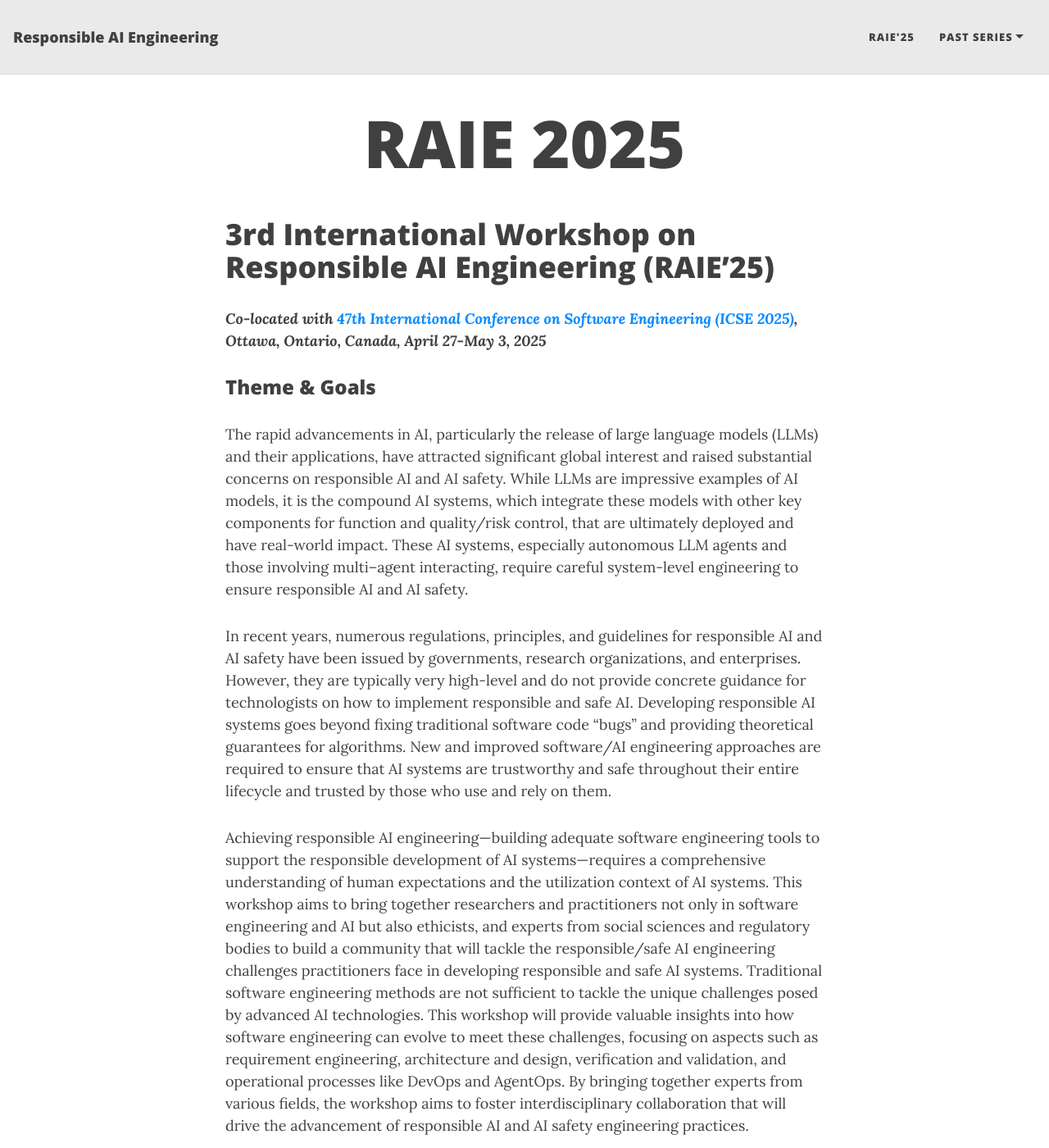
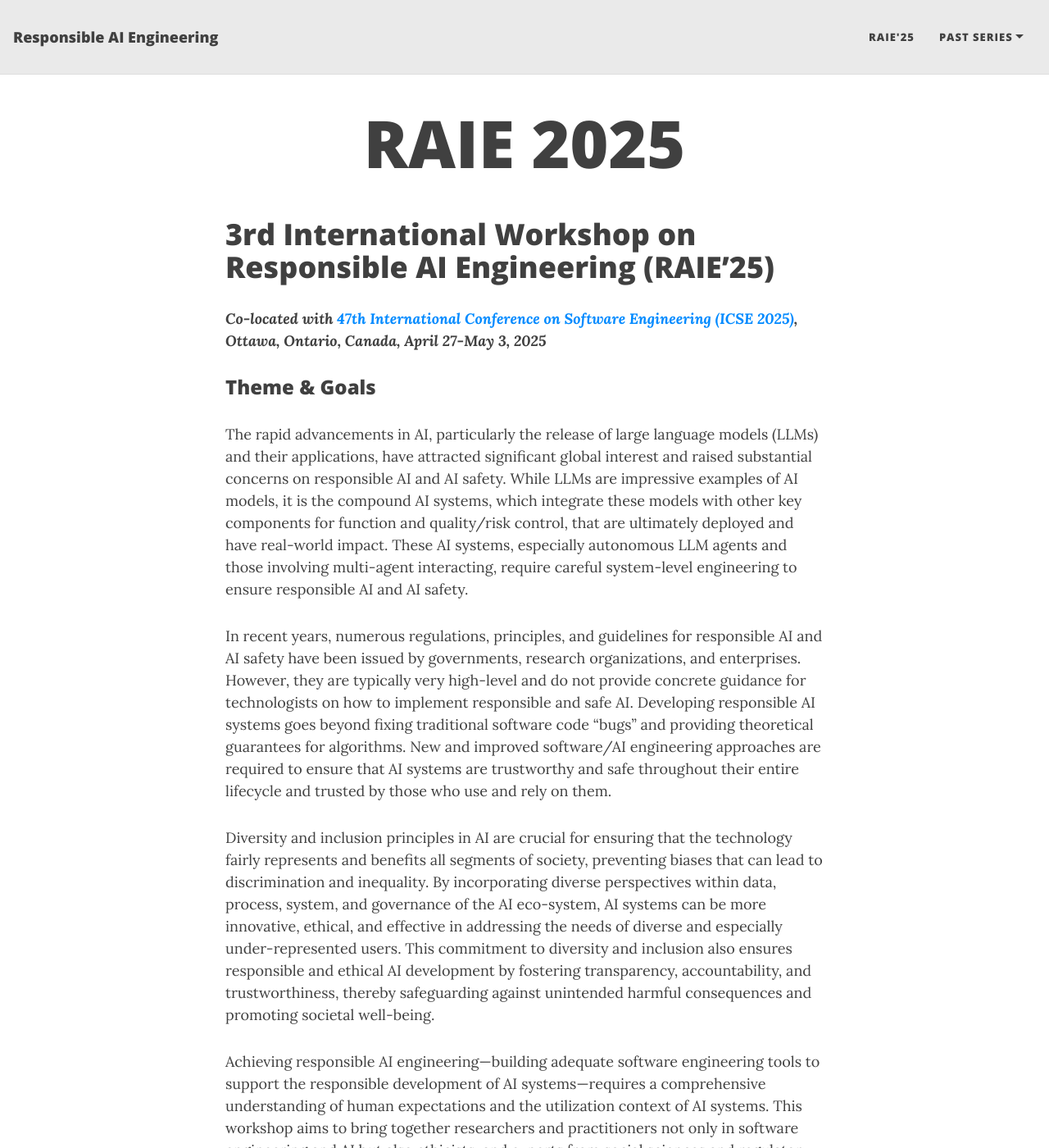
Before and after one commit to RAIEngineering/AIEng-Series, a Jekyll site: the page built from RAIE2025.md, in a window 1280 px wide and 1400 px high. Shown: the whole window at 82% size. Built offline with Jekyll 4.4.1, drawn with Linux system fonts in a browser that asks for light colours; nearby versions of some CDN libraries; some of the changed text lies outside the part shown.

Commit message:
Update RAIE2025.md

```diff
--- a/RAIE2025.md
+++ b/RAIE2025.md
@@ -11,9 +11,11 @@
 
 ### Theme & Goals
 
-The rapid advancements in AI, particularly the release of large language models (LLMs) and their applications, have attracted significant global interest and raised substantial concerns on responsible AI and AI safety. While LLMs are impressive examples of AI models, it is the compound AI systems, which integrate these models with other key components for function and quality/risk control, that are ultimately deployed and have real-world impact. These AI systems, especially autonomous LLM agents and those involving multi--agent interacting, require careful system-level engineering to ensure responsible AI and AI safety.
+The rapid advancements in AI, particularly the release of large language models (LLMs) and their applications, have attracted significant global interest and raised substantial concerns on responsible AI and AI safety. While LLMs are impressive examples of AI models, it is the compound AI systems, which integrate these models with other key components for function and quality/risk control, that are ultimately deployed and have real-world impact. These AI systems, especially autonomous LLM agents and those involving multi-agent interacting, require careful system-level engineering to ensure responsible AI and AI safety.
 
 In recent years, numerous regulations, principles, and guidelines for responsible AI and AI safety have been issued by governments, research organizations, and enterprises. However, they are typically very high-level and do not provide concrete guidance for technologists on how to implement responsible and safe AI. Developing responsible AI systems goes beyond fixing traditional software code "bugs" and providing theoretical guarantees for algorithms. New and improved software/AI engineering approaches are required to ensure that AI systems are trustworthy and safe throughout their entire lifecycle and trusted by those who use and rely on them.
+
+Diversity and inclusion principles in AI are crucial for ensuring that the technology fairly represents and benefits all segments of society, preventing biases that can lead to discrimination and inequality. By incorporating diverse perspectives within data, process, system, and governance of the AI eco-system, AI systems can be more innovative, ethical, and effective in addressing the needs of diverse and especially under-represented users. This commitment to diversity and inclusion also ensures responsible and ethical AI development by fostering transparency, accountability, and trustworthiness, thereby safeguarding against unintended harmful consequences and promoting societal well-being.
 
 Achieving responsible AI engineering—building adequate software engineering tools to support the responsible development of AI systems—requires a comprehensive understanding of human expectations and the utilization context of AI systems. This workshop aims to bring together researchers and practitioners not only in software engineering and AI but also ethicists, and experts from social sciences and regulatory bodies to build a community that will tackle the responsible/safe AI engineering challenges practitioners face in developing responsible and safe AI systems. Traditional software engineering methods are not sufficient to tackle the unique challenges posed by advanced AI technologies. This workshop will provide valuable insights into how software engineering can evolve to meet these challenges, focusing on aspects such as requirement engineering, architecture and design, verification and validation, and operational processes like DevOps and AgentOps. By bringing together experts from various fields, the workshop aims to foster interdisciplinary collaboration that will drive the advancement of responsible AI and AI safety engineering practices.
 
@@ -28,17 +30,20 @@
 
 Topics of interests include, but are not limited to:
 
-- Requirement engineering for responsible AI and AI safety
-- Responsible-AI-by-design and AI-safety-by-design software architecture
-- Verification and validation for responsible AI and AI safety
-- DevOps, MLOps, LLMOps, AgentOps for ensuring responsible AI and AI safety
-- Development processes for responsible and safe AI systems
-- Responsible AI and AI safety governance, assessment tools and techniques
-- Reproducibility and traceability of AI systems
-- Trust and trustworthiness of AI systems
-- Human aspect of responsible AI and AI safety engineering
-- Responsible AI and AI safety engineering for next-generation foundation model based AI systems (e.g., LLM-based agents)
-- Case studies from certain high priority domains (e.g., financial services, science discovery, health, environment, energy)
+ - Requirement engineering for responsible AI and AI safety
+ - Responsible-AI-by-design and AI-safety-by-design software architecture
+ - Verification and validation for responsible AI and AI safety
+ - DevOps, MLOps, LLMOps, AgentOps for ensuring responsible AI and AI safety
+ - Development processes for responsible and safe AI systems
+ - Responsible AI and AI safety evaluation tools and techniques
+ - Reproducibility and traceability of AI systems
+ - Trust and trustworthiness of AI systems
+ - Responsible AI and AI safety governance
+ - Diversity and Inclusion in Responsible AI ecosystem; humans, data, processes/algorithms, systems, governance
+ - Operationalisation of laws (e.g., EU AI Act) and standards
+ - Human aspect of responsible AI and AI safety engineering
+ - Responsible AI and AI safety engineering for next-generation foundation model based AI systems (e.g., LLM-based agents)
+ - Case studies from certain high priority domains (e.g., financial services, science discovery, health, environment, energy)
 
 
 **Two types of contributions will be considered:**
```
